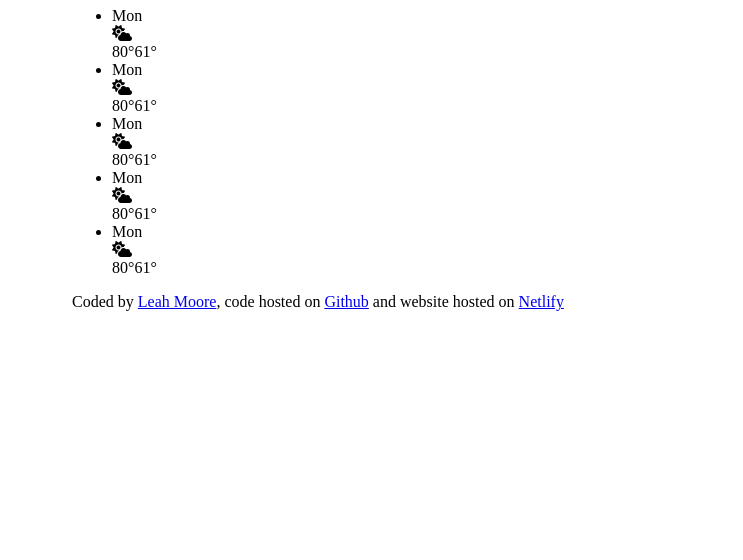
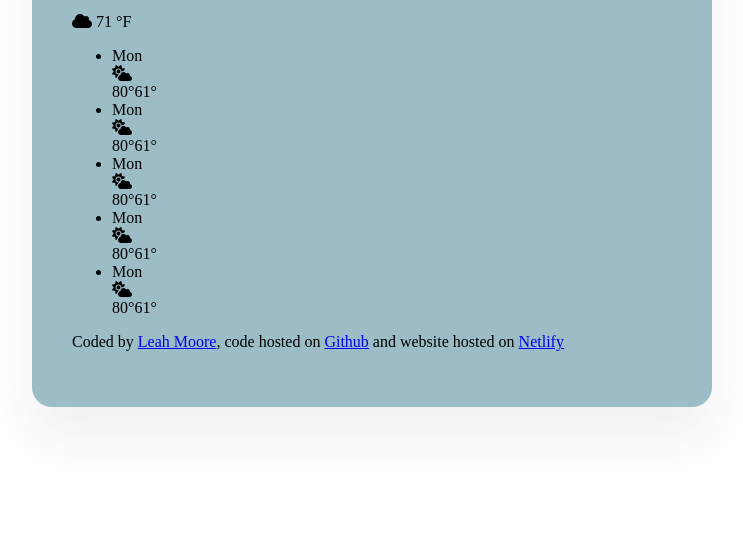
Before and after one commit to LeaBee3002/my-shecodes-plus-project, a plain HTML site: page index.html in a window 1280 px wide. Shown: the part 240-800 px from the top of the page, without its empty margins (268-1011 px from the left). Drawn offline with Linux system fonts and the light colour scheme.

Commit message:
Added styling to container background

```diff
--- a/src/styles.css
+++ b/src/styles.css
@@ -1,4 +1,12 @@
+body {
+  background: white;
+}
+
 .weather-app {
+  background: #9cbcc6;
   max-width: 600px;
   margin: 60px auto;
+  padding: 40px;
+  border-radius: 20px;
+  box-shadow: 0 30px 50px rgba(65, 50, 100, 0.08);
 }
```
